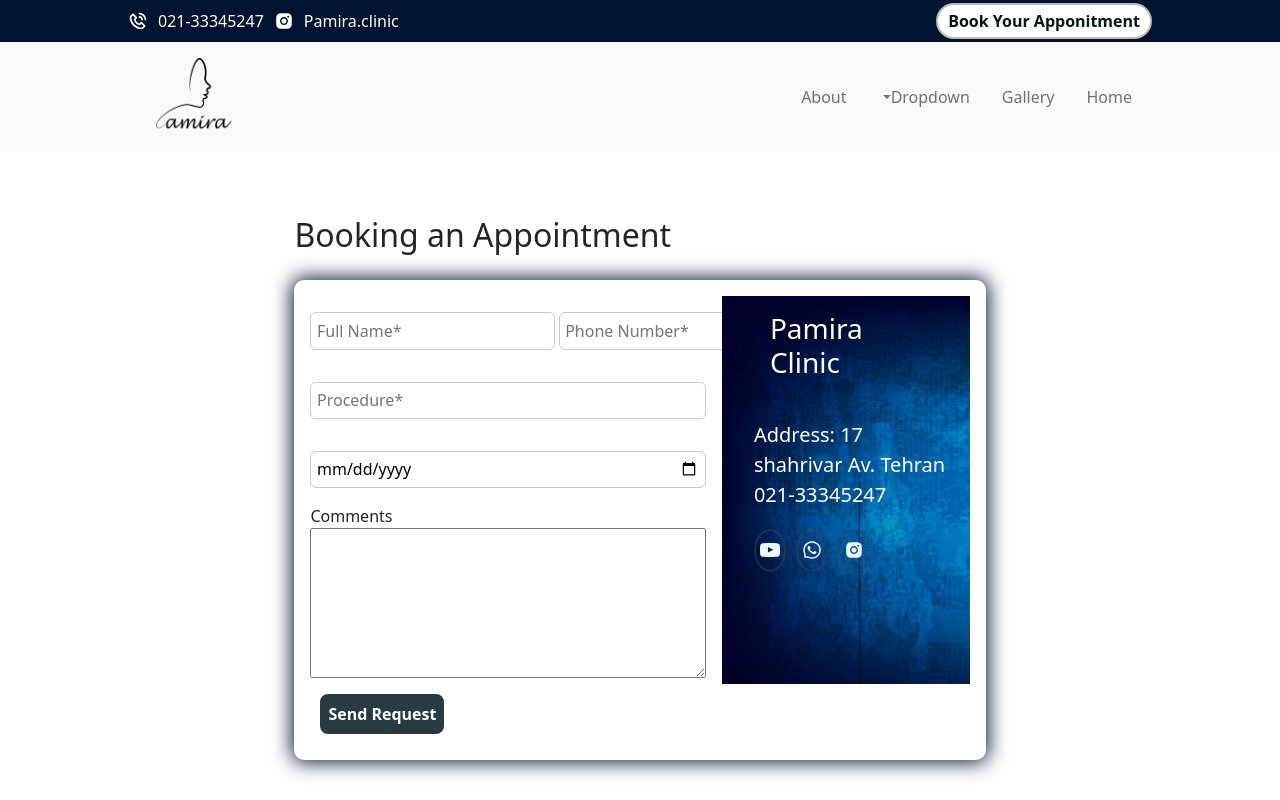
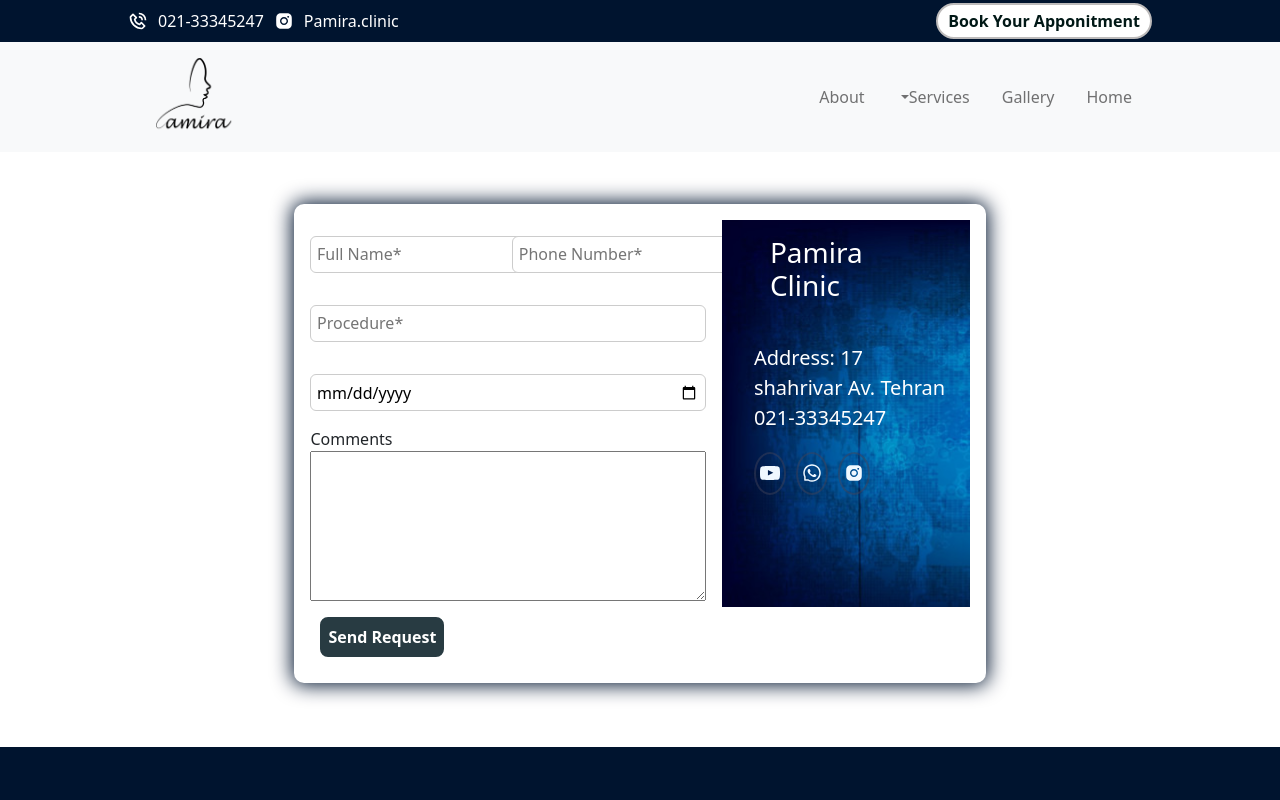
Before and after one commit to Syousef-zadeh/Pamira, a React (Create React App) app: page /book-appointment in a window 1280 px wide. Shown: the top 800 px of the page. Built offline with nearby package versions, Linux system fonts and the light colour scheme.

Commit message:
get large services

```diff
--- a/src/Pages/Booking/Booking.js
+++ b/src/Pages/Booking/Booking.js
@@ -52,7 +52,7 @@
   return (
     <section className={styles.sectionForm}>
       <div className={styles.errors}>{loading && <Loading />}</div>
-      <h2 className={styles["booking-h2"]}>Booking an Appointment</h2>
+      {/* <h2 className={styles["booking-h2"]}>Booking an Appointment</h2> */}
       <form>
         <div className={styles.booking}>
           {error && <ErrorMessage variant="danger">{error}</ErrorMessage>}
--- a/src/Pages/Booking/Booking.module.css
+++ b/src/Pages/Booking/Booking.module.css
@@ -1,5 +1,5 @@
 .booking{
-    margin:2% 23% 5% 23%;
+    margin:4% 23% 5% 23%;
     padding: 1rem;
     box-shadow:0 0 20px 2px #00142f;
     border-radius: 10px;
@@ -38,8 +38,9 @@
     z-index: 10;
 }
 .inputApp{
-    display: flex;
-    flex-direction: inherit;
+    display: grid;
+    grid-template-columns: 50% 50%;
+    /* flex-direction: inherit; */
     column-gap: .25rem;
 }
 
@@ -49,7 +50,7 @@
         flex-direction: column-reverse;
     }
     .booking{
-        margin: 2% 10% 5% 10%;
+        margin: 12% 10% 5% 10%;
     }
     .contact{
         margin-left: 0;
@@ -58,4 +59,8 @@
         margin: 5% 11% 5% 14%;
         font-size: 24px
     }
+    .inputApp{
+        display: grid;
+        grid-template-columns: 1;
+    }
 }
--- a/src/components/Headers/components/NavBar.js
+++ b/src/components/Headers/components/NavBar.js
@@ -13,9 +13,9 @@
           <Navbar.Collapse id="basic-navbar-nav" style={{direction: "rtl"}}>
         <div>
             <Nav className="me-auto" style={{ columnGap:"1rem"}}>
-              <Nav.Link href="#home">Home</Nav.Link>
+              <Nav.Link href="/">Home</Nav.Link>
               <Nav.Link href="#link">Gallery</Nav.Link>
-              <NavDropdown title="Dropdown" id="basic-nav-dropdown">
+              <NavDropdown title="Services" id="basic-nav-dropdown">
                 <NavDropdown.Item href="#action/3.1">Services</NavDropdown.Item>
                 <NavDropdown.Item href="#action/3.2">
                   Another action
--- a/src/components/UI/Button/button.js
+++ b/src/components/UI/Button/button.js
@@ -4,7 +4,7 @@
 const Button = (props) => {
   return (
     <button
-      className={styles.button }
+      className={styles.buttons }
       style={props.style && props.style}
       type={props.type || "button"}
       value={props.value}
--- a/src/components/UI/Button/button.module.css
+++ b/src/components/UI/Button/button.module.css
@@ -1,4 +1,4 @@
-.button{
+.buttons{
     font-weight: bold;
     font-size: 1rem;
     margin: .5rem;
--- a/src/components/UI/services/ServicesCard.js
+++ b/src/components/UI/services/ServicesCard.js
@@ -28,7 +28,7 @@
       return (
         <div className={styles.adminBtn}>
           <Button
-            className={styles.button}
+            //className={styles.button}
             onClick={() => {
               history.push(`/service/details/${props.id}`);
             }}
@@ -47,7 +47,7 @@
     } else {
       return (
         <Button
-          className={styles.button}
+          //className={styles.button}
           onClick={() => {
             history.push(`/service/details/${props.id}`);
           }}
--- a/src/components/UI/services/ServicesCard.module.css
+++ b/src/components/UI/services/ServicesCard.module.css
@@ -9,6 +9,7 @@
   padding: 1rem;
   background-color: white;
   height: 100%;
+  object-fit: contain;
   text-align: center;
   transition: transform 200ms ease-in;
 }
```
Also changed, not shown: 1 other file (tests, documents, lock files or other folders).
